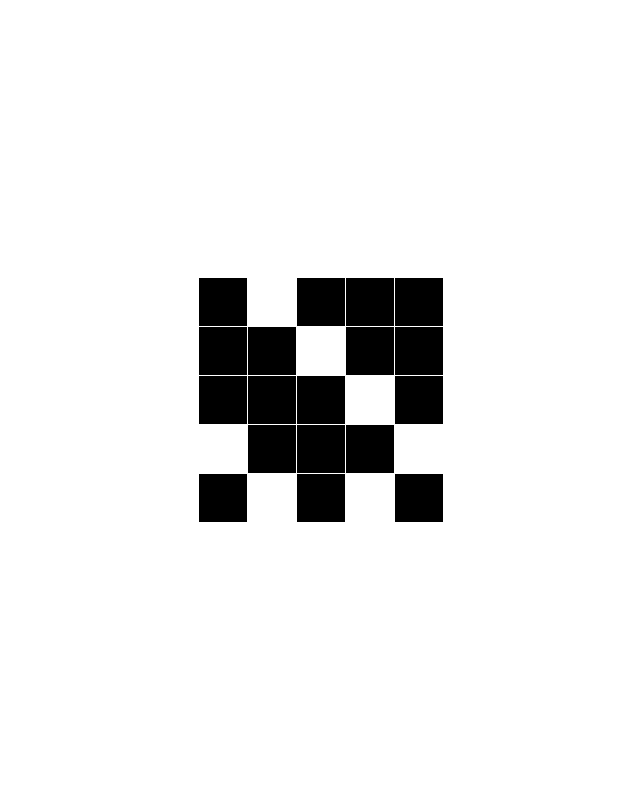
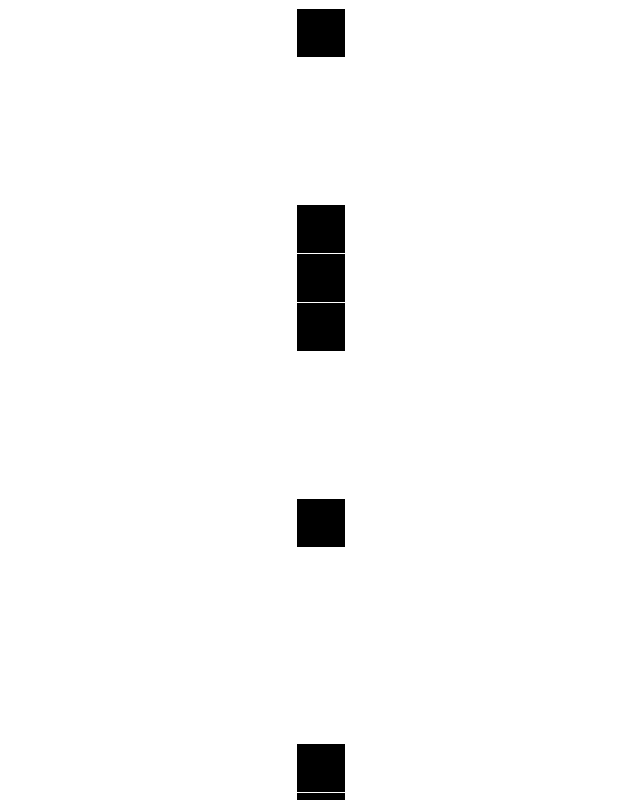
Before and after one commit to themarquisdesheric/game-of-life, a Svelte app: page / in a window 1280 px wide. Shown: the top 800 px of the page, without its empty margins (319-959 px from the left). Built offline with nearby package versions, Linux system fonts and the light colour scheme.

Commit message:
initialize randomly-arranged game board

```diff
--- a/src/App.svelte
+++ b/src/App.svelte
@@ -1,18 +1,15 @@
 <script lang="ts">
-	type Row = string[]
+	import type { GameBoard } from './global'
+	import { createGameBoardRows } from './utils'
 
-	const rows: [Row, Row, Row, Row, Row] = [
-		['x', '', 'x', 'x', 'x'],
-		['x', 'x', '', 'x', 'x'],
-		['x', 'x', 'x', '', 'x'],
-		['', 'x', 'x', 'x', ''],
-		['x', '', 'x', '', 'x']
-	]
+	const BOARD_LENGTH = 10
+
+	const gameBoard: GameBoard = createGameBoardRows(BOARD_LENGTH)
 </script>
 
 <main class="h-screen flex justify-center items-center text-center">
-	<div class="game-board grid grid-rows-5 grid-cols-5 gap-x-px gap-y-px">
-		{#each rows as row}
+	<div class="game-board grid grid-rows-{BOARD_LENGTH} grid-cols-{BOARD_LENGTH} gap-x-px gap-y-px">
+		{#each gameBoard as row}
 			{#each row as square}
 				<span class="square w-12 h-12" class:filled={square} />
 			{/each}
--- a/src/global.d.ts
+++ b/src/global.d.ts
@@ -1 +1,4 @@
 /// <reference types="svelte" />
+
+export type Row = boolean[]
+export type GameBoard = Row[]
--- /dev/null
+++ b/src/utils.ts
@@ -0,0 +1,17 @@
+import type { GameBoard } from './global'
+
+const isAlive = () =>
+  Math.random() <= 0.3
+
+const createRow = (length: number) =>
+  new Array(length).fill('').map(isAlive)
+
+export const createGameBoardRows = (length = 5) =>
+  new Array(length).fill('').map(() => createRow(length))
+
+export const updateGameBoard = (prevGameBoard: GameBoard) => {
+  // any live cell with fewer than two live neighbours dies, as if by underpopulation.
+  // any live cell with two or three live neighbours lives on to the next generation.
+  // any live cell with more than three live neighbours dies, as if by overpopulation.
+  // any dead cell with exactly three live neighbours becomes a live cell, as if by reproduction.
+}
```
